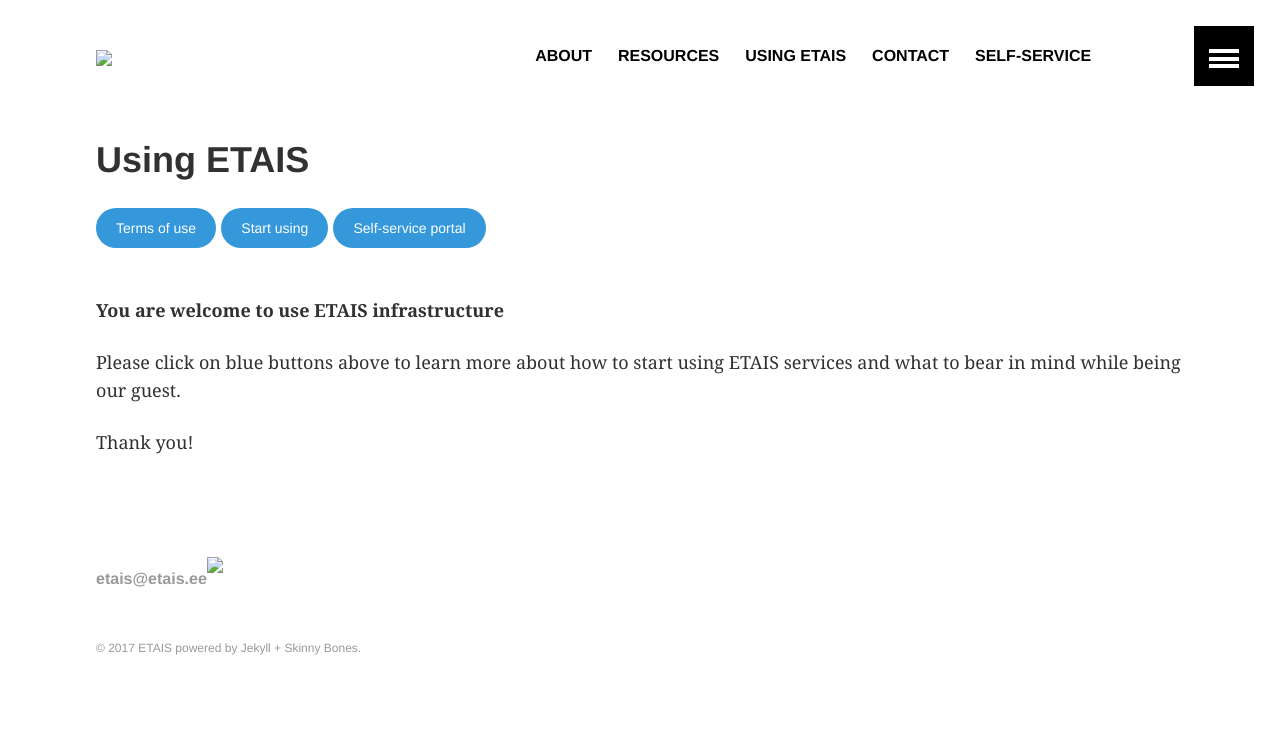
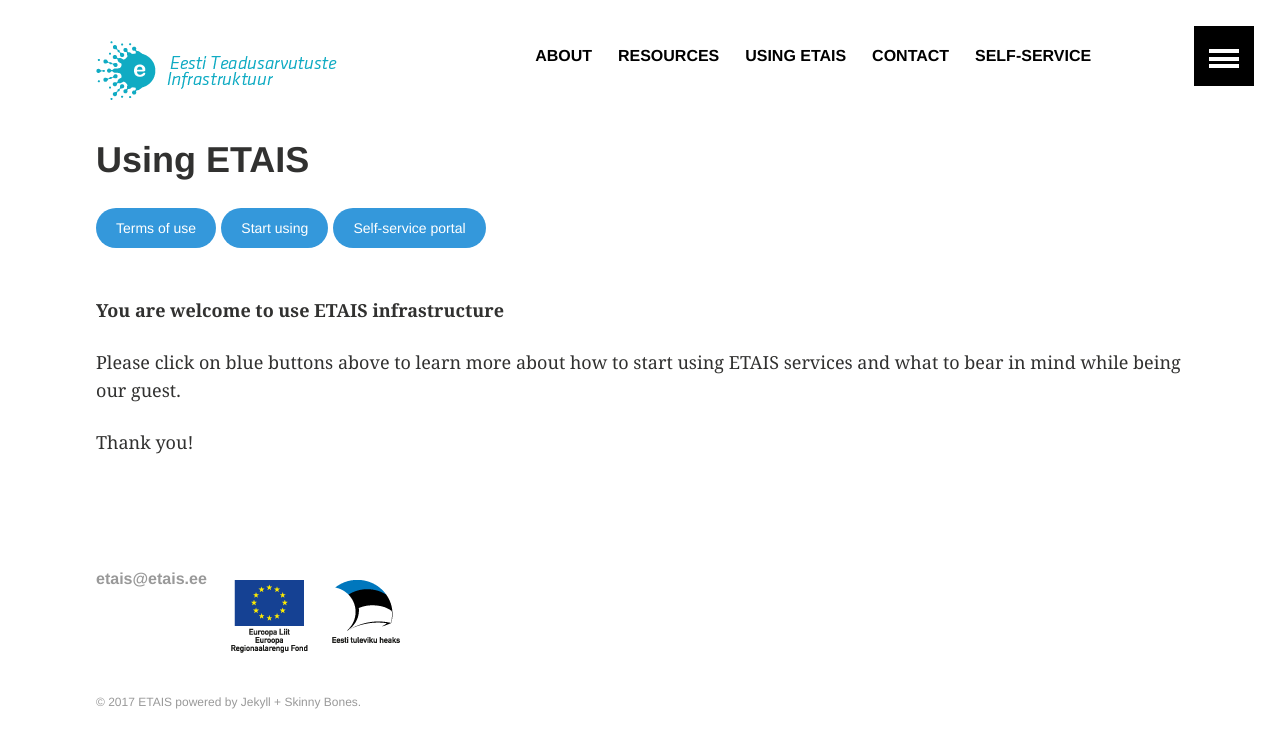
Before and after one commit to etais-ee/etais-web, a Jekyll site: the page built from using/index.md, in a window 1280 px wide. Shown: the top 748 px of the page. Built offline with Jekyll 4.4.1, drawn with Linux system fonts in a browser that asks for light colours.

Commit message:
Fix logo URLs to absolute ones

```diff
--- a/_includes/footer.html
+++ b/_includes/footer.html
@@ -11,7 +11,7 @@
 		{% endfor %}
 		</ul>
                 <ul class="menu-item">
-                	<img src="images/eu.png">
+                	<img src="{{ site.url }}/images/eu.png">
                 </ul>
 	</nav><!-- /.bottom-menu -->
 	<p class="copyright">&#169; {{ site.time | date: '%Y' }} <a href="{{ site.url }}">{{ site.title }}</a> powered by <a href="http://jekyllrb.com" rel="nofollow">Jekyll</a> + <a href="http://mmistakes.github.io/skinny-bones-jekyll/" rel="nofollow">Skinny Bones</a>.</p>
--- a/_includes/header.html
+++ b/_includes/header.html
@@ -1,6 +1,6 @@
 <header id="masthead">
   <div class="inner-wrap">
-    <a href="{{ site.url }}/" class="site-title"><img src="images/logo.png" /></a>
+    <a href="{{ site.url }}/" class="site-title"><img src="{{ site.url }}/images/logo.png" /></a>
     <nav role="navigation" class="menu top-menu">
         {% include navigation.html %}
     </nav>
```
